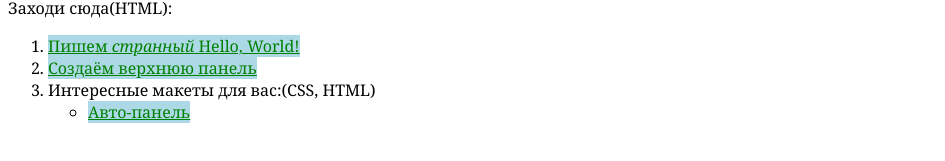
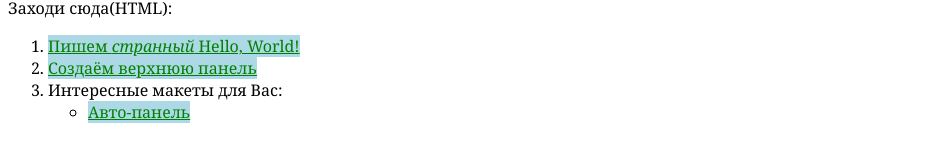
Before and after one commit to Marker-bit/HTML, a plain HTML site: page index.html in a window 1280 px wide. Shown: the part 113-274 px from the top of the page, without its empty margins (0-945 px from the left). Drawn offline with Linux system fonts and the light colour scheme.

Commit message:
Update index.html

```diff
--- a/index.html
+++ b/index.html
@@ -19,7 +19,7 @@ a {
 <ol>
   <li><a href = "hello.html">Пишем <em>странный</em> Hello, World!</a></li>
   <li><a href = "panel.html">Создаём верхнюю панель</a></li>
-  <li>Интересные макеты для вас:(CSS, HTML)
+  <li>Интересные макеты для Вас:
     <ul>
       <li><a href = "maket.html">Авто-панель</a></li>
     </ul>
```
